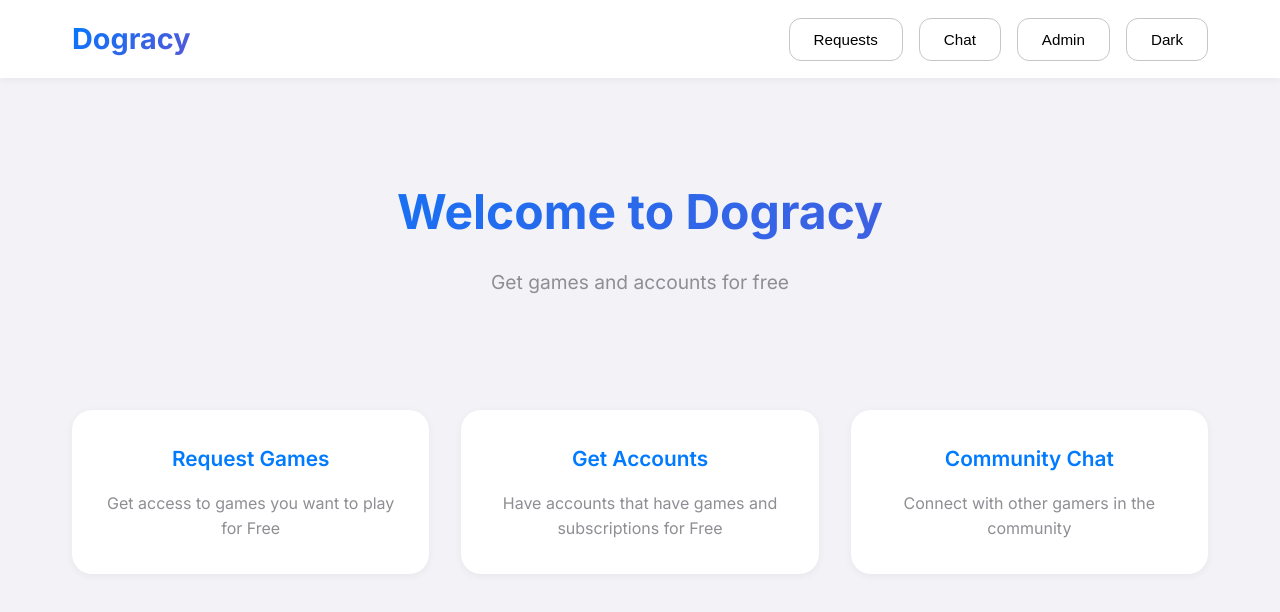
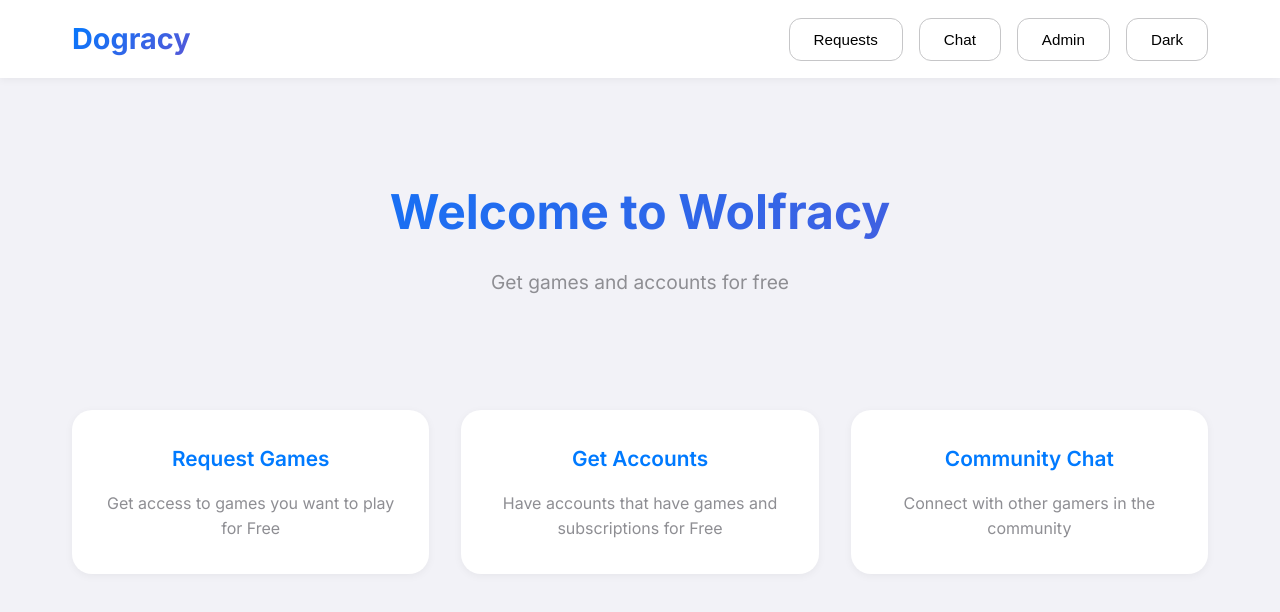
Before and after one commit to Dogday17s-Website-Publish-Account/Wolfracy, a website: page index.html in a window 1280 px wide. Drawn offline with Linux system fonts and the light colour scheme.

Commit message:
Update index.html

```diff
--- a/index.html
+++ b/index.html
@@ -3,7 +3,7 @@
 <head>
     <meta charset="UTF-8">
     <meta name="viewport" content="width=device-width, initial-scale=1.0">
-    <title>Dogracy - Get Free Games & Accounts</title>
+    <title>Wolfracy - Get Free Games & Accounts</title>
     <link rel="stylesheet" href="style.css">
     <link href="https://fonts.googleapis.com/css2?family=Inter:wght@300;400;500;600;700&display=swap" rel="stylesheet">
 </head>
@@ -25,7 +25,7 @@
     <main class="main">
         <section class="hero">
             <div class="hero-content">
-                <h2>Welcome to Dogracy</h2>
+                <h2>Welcome to Wolfracy</h2>
                 <p>Get games and accounts for free</p>
             </div>
         </section>
```
